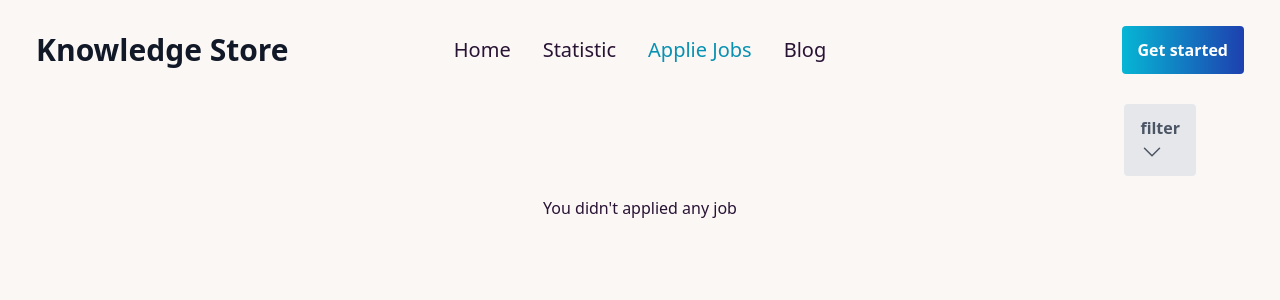
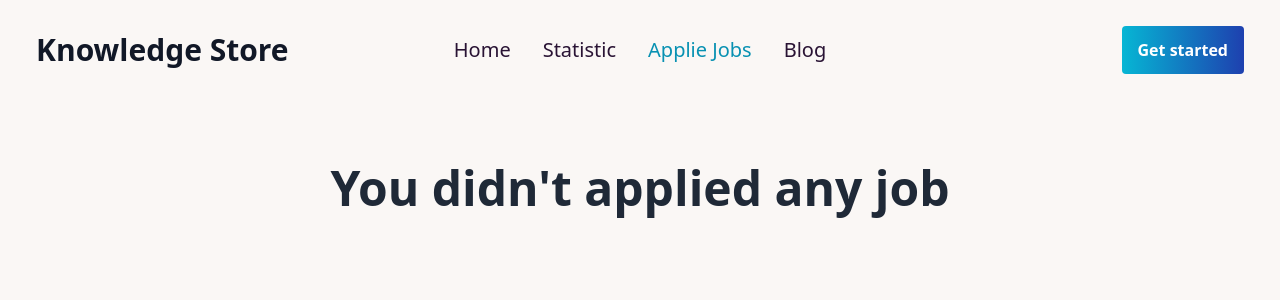
Before and after one commit to jhimi01/Knowledge-Store, a React (Vite) app: page /job in a window 1280 px wide. Shown: the top 300 px of the page. Built offline with nearby package versions, Linux system fonts and the light colour scheme.

Commit message:
raeadme.md

```diff
--- a/src/component/AppliedJob.jsx
+++ b/src/component/AppliedJob.jsx
@@ -27,12 +27,12 @@ const AppliedJob = () => {
     return (
         <div className='pt-4 px-7 relative'>
         <Navbar></Navbar>
-        <div className='absolute right-20'>
-        <div className="dropdown dropdown-bottom dropdown-end">
+
 
 
         {/* dropdown dropdown-end */}
-        <div className="dropdown dropdown-end my-4 ">
+        {
+          localStorage.getItem('applied-jobs')?  <div className="dropdown dropdown-end absolute right-10">
  <div className='flex items-center flex-row bg-gray-200 py-3 px-4 m-1 rounded'>
  <label tabIndex={0} className=" text-gray-600 font-bold cursor-pointer rounded ">filter
   <svg xmlns="http://www.w3.org/2000/svg" fill="none" viewBox="0 0 24 24" stroke-width="1.5" stroke="currentColor" className="w-6 h-6">
@@ -45,13 +45,13 @@ const AppliedJob = () => {
   <button className='hover:bg-slate-300 rounded text-gray-700 font-semibold' onClick={()=>Outsiehandler('Outsie')}>Outsie</button>
   <button className='hover:bg-slate-300 rounded text-gray-700 font-semibold' onClick={()=>setRemote(appliedjobs)}>All</button>
   </ul>
-</div>
-</div>
-</div>
-          <div className='mt-28'>
+</div>:''
+        }
+
+          <div className='mt-20'>
           {
 
-              localStorage.getItem('applied-jobs')?remote.map(job => <ReviewJob job={job} key={job.id}></ReviewJob>):<h2>You didn't applied any job</h2>
+              localStorage.getItem('applied-jobs')?remote.map(job => <ReviewJob job={job} key={job.id}></ReviewJob>):<h2 className='text-5xl font-bold text-gray-800'>You didn't applied any job</h2>
           }
           </div>
         </div>
```
Also changed, not shown: 1 other file (tests, documents, lock files or other folders).
